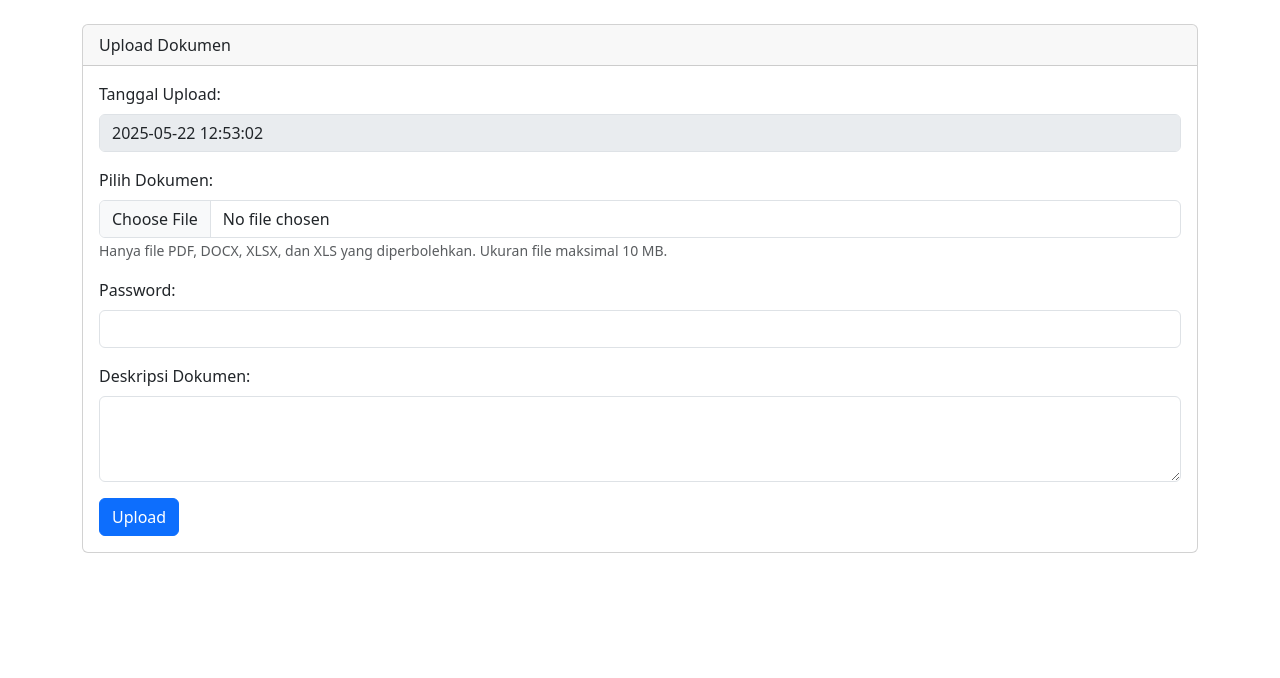
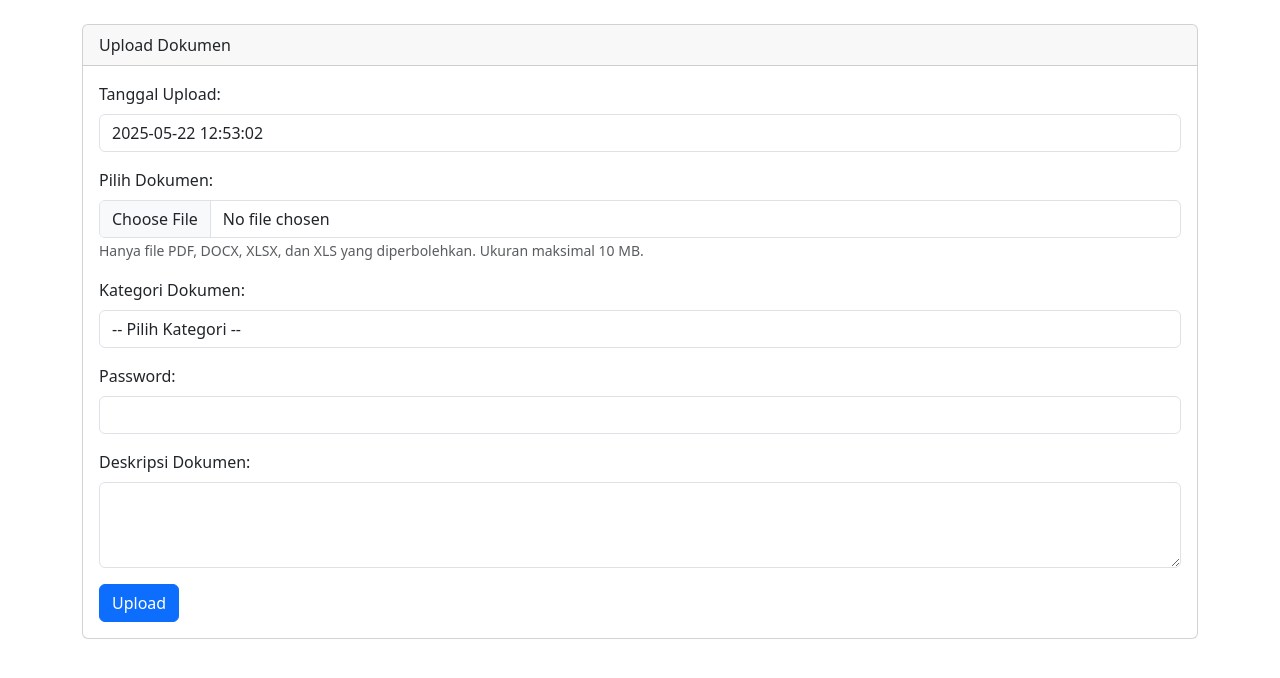
Before and after one commit to Freebee25/FileRepository, a PHP site: page /resource/views/upload.php in a window 1280 px wide. Shown: the part 73-751 px from the top of the page. Run offline with PHP 8.4, Linux system fonts and the light colour scheme; the visitor is signed in with stand-in values (Sample User, id 1); data that the repository does not hold is empty.

Commit message:
menambahkan kategori pada upload dokumen

```diff
--- a/resource/views/filedokumen.php
+++ b/resource/views/filedokumen.php
@@ -1,5 +1,5 @@
 <?php
-require '../../database/db.php'; // Pastikan path ini benar
+require '../../database/db.php'; //
 session_start();
 
 // Periksa apakah pengguna telah login
--- a/resource/views/upload.php
+++ b/resource/views/upload.php
@@ -5,7 +5,6 @@ if (!isset($_SESSION['user_id'])) {
     exit;
 }
 
-// Notifikasi jika ada error atau success
 $notification = '';
 if (isset($_GET['status'])) {
     switch ($_GET['status']) {
@@ -24,17 +23,31 @@ if (isset($_GET['status'])) {
         case 'success':
             $notification = "<div class='notification alert alert-success'>Dokumen berhasil diupload!</div>";
             break;
+        case 'db_error':
+            $notification = "<div class='notification alert alert-danger'>Gagal menyimpan data ke database.</div>";
+            break;
+        case 'invalid_kategori':
+            $notification = "<div class='notification alert alert-danger'>Kategori tidak valid.</div>";
+            break;
         default:
             $notification = "";
             break;
     }
 }
+
+require_once '../../database/db.php';
+
+$kategoriOptions = '';
+$stmt = $conn->query("SELECT * FROM kategori_files ORDER BY nama_kategori ASC");
+while ($row = $stmt->fetch(PDO::FETCH_ASSOC)) {
+    $kategoriOptions .= "<option value='{$row['id']}'>{$row['nama_kategori']}</option>";
+}
 ?>
+
 <!DOCTYPE html>
 <html lang="en">
 <head>
     <meta charset="UTF-8">
-    <meta name="viewport" content="width=device-width, initial-scale=1.0">
     <title>Upload Dokumen</title>
     <link rel="stylesheet" href="../css/bootstrap.min.css">
     <link rel="stylesheet" href="../fontawesome/css/font-awesome.min.css">
@@ -49,23 +62,18 @@ if (isset($_GET['status'])) {
             margin-left: auto;
             margin-right: auto;
         }
-
         .alert-success {
             background-color: #d4edda;
             color: #155724;
         }
-
         .alert-danger {
             background-color: #f8d7da;
             color: #721c24;
         }
     </style>
 </head>
-
 <body>
     <?php include '../template/navbar.php'; ?>
-
-    <!-- Notifikasi -->
     <?php echo $notification; ?>
 
     <div class="container mt-4">
@@ -74,13 +82,22 @@ if (isset($_GET['status'])) {
             <div class="card-body">
                 <form action="../../controllers/encrypt.php" method="POST" enctype="multipart/form-data">
                     <div class="mb-3">
-                        <label for="tanggal_upload" class="form-label">Tanggal Upload:</label>
-                        <input type="text" class="form-control" name="tanggal_upload" id="tanggal_upload" value="<?php echo date('Y-m-d H:i:s'); ?>" disabled>
+                        <label class="form-label">Tanggal Upload:</label>
+                        <input type="text" class="form-control" value="<?php echo date('Y-m-d H:i:s'); ?>" readonly>
+                        <input type="hidden" name="tanggal_upload" value="<?php echo date('Y-m-d H:i:s'); ?>">
                     </div>
                     <div class="mb-3">
                         <label for="file" class="form-label">Pilih Dokumen:</label>
                         <input type="file" class="form-control" name="file" id="file" required>
-                        <small class="form-text text-muted">Hanya file PDF, DOCX, XLSX, dan XLS yang diperbolehkan. Ukuran file maksimal 10 MB.</small>
+                        <small class="form-text text-muted">Hanya file PDF, DOCX, XLSX, dan XLS yang diperbolehkan. Ukuran maksimal 10 MB.</small>
+                    </div>
+                    <div class="mb-3">
+                        <label for="kategori_id" class="form-label">Kategori Dokumen:</label>
+                        <select name="kategori_id" id="kategori_id" class="form-control" required>
+                            <option value="">-- Pilih Kategori --</option>
+                            <?php echo $kategoriOptions; ?>
+                            <option value="tambah">+ Tambah Kategori Baru</option>
+                        </select>
                     </div>
                     <div class="mb-3">
                         <label for="password" class="form-label">Password:</label>
@@ -95,5 +112,58 @@ if (isset($_GET['status'])) {
             </div>
         </div>
     </div>
+
+    <!-- Modal Tambah Kategori -->
+    <div class="modal fade" id="kategoriModal" tabindex="-1" aria-labelledby="kategoriModalLabel" aria-hidden="true">
+      <div class="modal-dialog">
+        <form id="formTambahKategori">
+          <div class="modal-content">
+            <div class="modal-header">
+              <h5 class="modal-title" id="kategoriModalLabel">Tambah Kategori Baru</h5>
+              <button type="button" class="btn-close" data-bs-dismiss="modal" aria-label="Tutup"></button>
+            </div>
+            <div class="modal-body">
+              <div class="mb-3">
+                <label for="nama_kategori" class="form-label">Nama Kategori</label>
+                <input type="text" class="form-control" id="nama_kategori" name="nama_kategori" required>
+              </div>
+            </div>
+            <div class="modal-footer">
+              <button type="submit" class="btn btn-primary">Simpan</button>
+              <button type="button" class="btn btn-secondary" data-bs-dismiss="modal">Batal</button>
+            </div>
+          </div>
+        </form>
+      </div>
+    </div>
+
+    <script src="https://code.jquery.com/jquery-3.6.0.min.js"></script>
+    <script src="../js/bootstrap.bundle.min.js"></script>
+    <script>
+        document.getElementById('kategori_id').addEventListener('change', function () {
+            if (this.value === 'tambah') {
+                var modal = new bootstrap.Modal(document.getElementById('kategoriModal'));
+                modal.show();
+                this.value = "";
+            }
+        });
+
+        $('#formTambahKategori').on('submit', function (e) {
+            e.preventDefault();
+            var namaKategori = $('#nama_kategori').val();
+
+            $.post('../../controllers/tambah_kategori_ajax.php', { nama_kategori: namaKategori }, function (res) {
+                if (res.status === 'success') {
+                    $('#kategori_id').append(
+                        `<option value="${res.id}" selected>${res.nama}</option>`
+                    );
+                    $('#kategoriModal').modal('hide');
+                    $('#nama_kategori').val('');
+                } else {
+                    alert(res.message || 'Gagal menambah kategori.');
+                }
+            }, 'json');
+        });
+    </script>
 </body>
 </html>
```
Also changed, not shown: controllers/encrypt.php (+24 -16 lines), controllers/tambah_kategori_ajax.php (added, +25 -0 lines), 1 other file.
